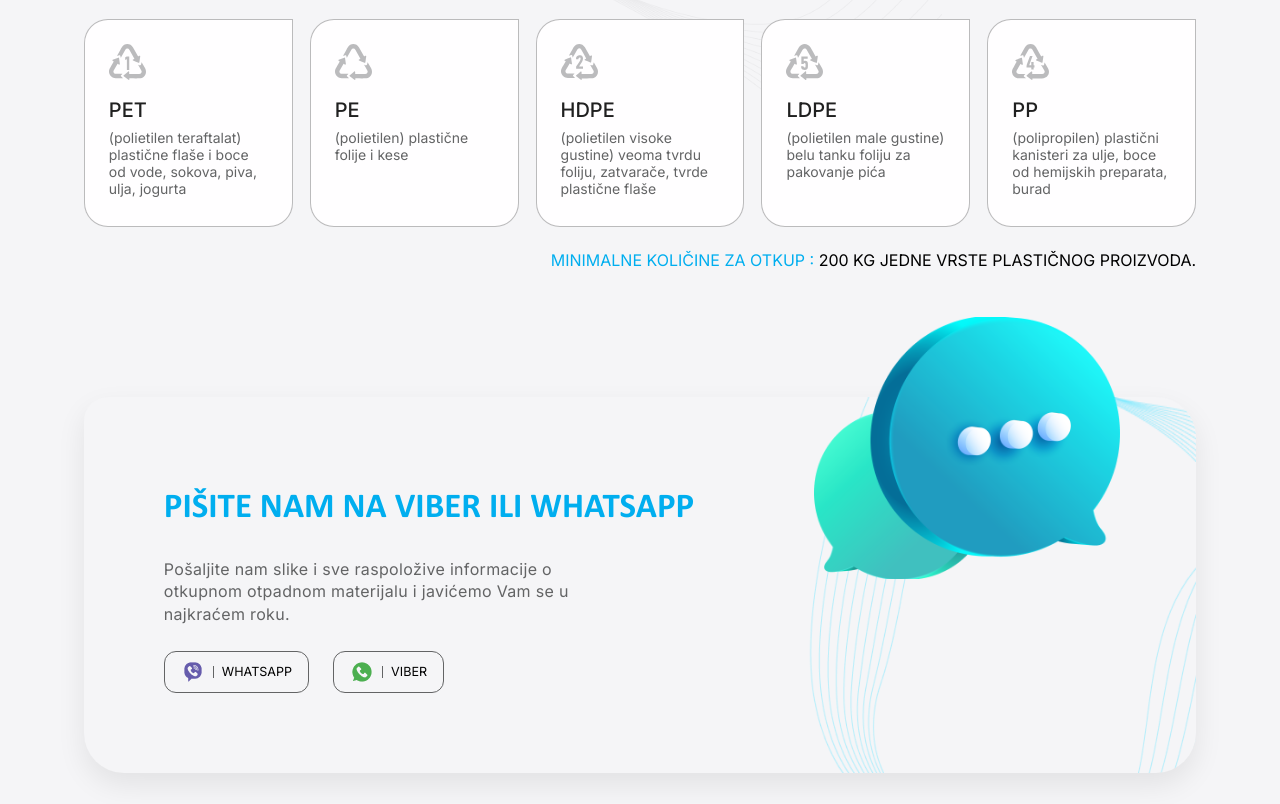
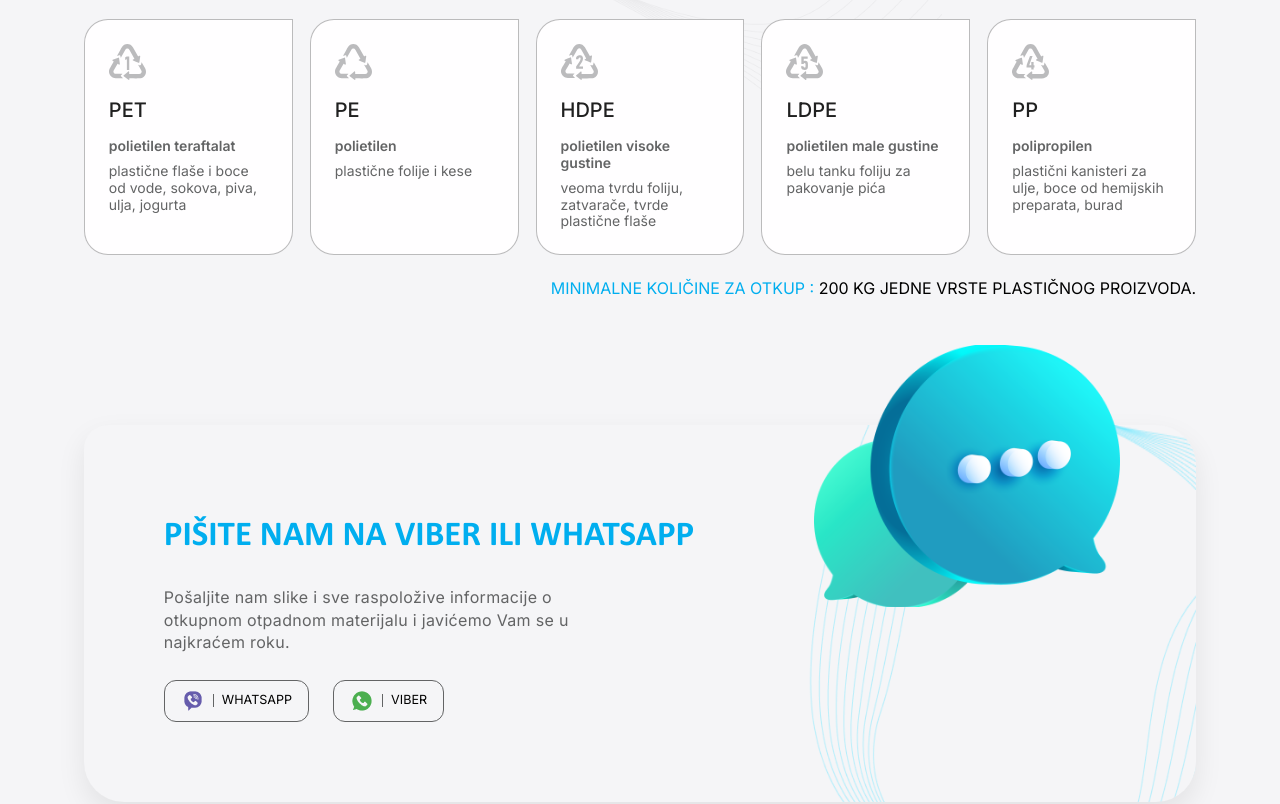
Before and after one commit to adamovic6666/replastic, a Next.js app: page / in a window 1280 px wide. Shown: the part 2300-3104 px from the top of the page. Built offline with nearby package versions, Linux system fonts and the light colour scheme.

Commit message:
added seo

```diff
--- a/components/layout/sections/about/About.js
+++ b/components/layout/sections/about/About.js
@@ -6,7 +6,7 @@ const About = () => {
       <div className={classes.AboutFrame}></div>
 
       <span id="about"></span>
-      <h3>replastic</h3>
+      <h3>O nama</h3>
       <div className={classes.TextWrapper}>
         <p className="body-text">
           U REPLASTIC reciklažnom pogonu svi materijali prolaze niz bezednosnih
--- a/components/layout/sections/contact/Contact.js
+++ b/components/layout/sections/contact/Contact.js
@@ -45,28 +45,39 @@ const Contact = () => {
                 <Telephone />
                 <div>
                   <p> Kancelarija</p>
-                  <p>022 560 294</p>
+                  <a className={classes.DetailLink} href="tel:+381022560294">
+                    <p>022 560 294</p>
+                  </a>
                 </div>
               </div>
               <div className={classes.DetailWrapper}>
                 <Android />
                 <div>
                   <p> Farid Safargaliev</p>
-                  <p>060 70 777 19</p>
+                  <a className={classes.DetailLink} href="tel:+3810607077719">
+                    <p>022 560 294</p>
+                  </a>
                 </div>
               </div>
               <div className={classes.DetailWrapper}>
                 <Android />
                 <div>
                   <p> Milen Nikolić</p>
-                  <p>063 387 954</p>
+                  <a className={classes.DetailLink} href="tel:+381063387954">
+                    <p>022 560 294</p>
+                  </a>
                 </div>
               </div>
               <div className={classes.DetailWrapper}>
                 <Email />
                 <div>
                   <p> Email</p>
-                  <p>info@replastic.rs</p>
+                  <a
+                    className={classes.DetailLink}
+                    href="mailto:info@replastic.rs"
+                  >
+                    <p>info@replastic.rs</p>
+                  </a>
                 </div>
               </div>
             </div>
--- a/components/layout/sections/contact/Contact.module.css
+++ b/components/layout/sections/contact/Contact.module.css
@@ -55,6 +55,16 @@
   font-weight: 400;
   letter-spacing: 0.02em;
   color: var(--gray);
+}
+
+.DetailLink {
+  display: block;
+}
+
+.DetailLink p {
+  font-weight: 400 !important;
+  letter-spacing: 0.02em;
+  color: var(--gray) !important;
 }
 
 .DetailWrapper svg {
--- a/components/layout/sections/hero/Hero.module.css
+++ b/components/layout/sections/hero/Hero.module.css
@@ -49,7 +49,7 @@
 
 .HeroTextWrapper {
   padding-top: 80px;
-  margin-bottom: 121px;
+  margin-bottom: 64px;
 }
 
 .HeroTextWrapper a {
--- a/components/layout/sections/informations/Informations.js
+++ b/components/layout/sections/informations/Informations.js
@@ -15,7 +15,7 @@ const Informations = () => {
             otpadnom materijalu i javićemo Vam se u najkraćem roku.
           </p>
           <div className={classes.LinksWrapper}>
-            <a href="viber://chat?number=0607077719" className={classes.Link}>
+            <a href="viber://chat?number=063387954" className={classes.Link}>
               <Image
                 src="/viber.png"
                 height={24}
@@ -24,7 +24,7 @@ const Informations = () => {
               />
               <span>whatsapp</span>
             </a>
-            <a href="https://wa.me/0607077719" className={classes.Link}>
+            <a href="https://wa.me/063387954" className={classes.Link}>
               <Image
                 src="/whatsupp.png"
                 height={24}
@@ -37,10 +37,11 @@ const Informations = () => {
         </div>
         <div className={classes.BubbleMobile}>
           <Image
-            src="/speach-bubble-mobile.png"
+            src="/bubble.png"
             alt="bubble-image"
-            layout="fill"
-            objectFit="cover"
+            width={200}
+            height={200}
+            layout="responsive"
           />
         </div>
 
--- a/components/layout/sections/informations/Informations.module.css
+++ b/components/layout/sections/informations/Informations.module.css
@@ -72,10 +72,21 @@
 }
 
 .BubbleMobile {
+  display: flex;
+  align-items: center;
+  justify-content: center;
+  width: 70%;
+  height: 264px;
+}
+
+.BubbleMobile img {
+  margin: 0 auto;
   display: block;
   width: 100%;
-  height: 528px;
+  height: 100%;
   position: relative;
+  left: 50%;
+  transform: translate(-30%, -15%);
 }
 
 @media only screen and (min-width: 768px) {
--- a/components/layout/sections/redemption/Redemption.js
+++ b/components/layout/sections/redemption/Redemption.js
@@ -20,12 +20,13 @@ const Redemption = () => {
         </div>
       </div>
       <div className={classes.CardsWrapper}>
-        {REDEMPTION_DETAILS.map(({ id, title, description, svg }) => {
+        {REDEMPTION_DETAILS.map(({ id, title, description, svg, type }) => {
           return (
             <div key={id} className={classes.Card}>
               <div className={classes.CardImageWrapper}>{svg}</div>
               <div className={classes.CardTextWrapper}>
                 <span>{title}</span>
+                <p>{type}</p>
                 <p>{description}</p>
               </div>
             </div>
@@ -37,6 +38,12 @@ const Redemption = () => {
           <span> Minimalne količine za otkup : </span>
           200 kg jedne vrste plastičnog proizvoda.
         </p>
+        <p>
+          <span>
+            Minimalne količine za otkup <br /> 200 kg jedne vrste plastičnog
+            proizvoda.
+          </span>
+        </p>
       </div>
     </div>
   );
--- a/components/layout/sections/redemption/Redemption.module.css
+++ b/components/layout/sections/redemption/Redemption.module.css
@@ -63,12 +63,25 @@
   margin-top: 8px;
 }
 
+.CardTextWrapper p:nth-of-type(1) {
+  font-weight: 600;
+  margin-top: 16px;
+}
+
 .BottomText {
   text-align: center;
   font-size: 12px;
-  line-height: 120%;
+  line-height: 150%;
   text-transform: uppercase;
   padding-top: 8px;
+}
+
+.BottomText p:nth-of-type(1) {
+  display: none;
+}
+
+.BottomText p:nth-of-type(2) {
+  display: block;
 }
 
 .BottomText span {
@@ -99,13 +112,21 @@
 
   .Card {
     width: 20%;
-    height: 208px;
     max-width: auto;
   }
 
   .BottomText {
     font-size: 16px;
     text-align: right;
+    line-height: 120%;
+  }
+
+  .BottomText p:nth-of-type(1) {
+    display: block;
+  }
+
+  .BottomText p:nth-of-type(2) {
+    display: none;
   }
 }
 
--- a/components/seo/SEO.js
+++ b/components/seo/SEO.js
@@ -1,6 +1,14 @@
 import { NextSeo } from "next-seo";
+import Head from "next/head";
 const SEO = ({ metaTitle }) => {
   return (
+    <>
+      <Head>
+        <meta
+          name="viewport"
+          content="width=device-width, initial-scale=1.0, maximum-scale=1.0, user-scalable=0"
+        />
+      </Head>
       <NextSeo
         title={metaTitle}
         description="This is a demo description"
@@ -32,6 +40,7 @@ const SEO = ({ metaTitle }) => {
           site_name: "https://replastic.vercel.app/",
         }}
       />
+    </>
   );
 };
 
--- a/pageData/data.js
+++ b/pageData/data.js
@@ -10,8 +10,8 @@ export const REDEMPTION_DETAILS = [
   {
     id: 1,
     title: "pet",
-    description:
-      "(polietilen teraftalat) plastične flaše i boce od vode, sokova, piva, ulja, jogurta",
+    type: "polietilen teraftalat",
+    description: "plastične flaše i boce od vode, sokova, piva, ulja, jogurta",
     svg: (
       <svg
         width="37"
@@ -53,7 +53,9 @@ export const REDEMPTION_DETAILS = [
   {
     id: 2,
     title: "pe",
-    description: "(polietilen) plastične folije i kese",
+    type: "polietilen",
+
+    description: "plastične folije i kese",
     svg: (
       <svg
         width="37"
@@ -90,8 +92,9 @@ export const REDEMPTION_DETAILS = [
   {
     id: 3,
     title: "hdpe",
-    description:
-      "(polietilen visoke gustine) veoma tvrdu foliju, zatvarače, tvrde plastične flaše",
+    type: "polietilen visoke gustine",
+
+    description: "veoma tvrdu foliju, zatvarače, tvrde plastične flaše",
     svg: (
       <svg
         width="37"
@@ -133,8 +136,9 @@ export const REDEMPTION_DETAILS = [
   {
     id: 4,
     title: "ldpe",
-    description:
-      "(polietilen male gustine) belu tanku foliju za pakovanje pića",
+    type: "polietilen male gustine",
+
+    description: "belu tanku foliju za pakovanje pića",
     svg: (
       <svg
         width="37"
@@ -176,8 +180,9 @@ export const REDEMPTION_DETAILS = [
   {
     id: 5,
     title: "pp",
+    type: "polipropilen",
     description:
-      "(polipropilen) plastični kanisteri za ulje, boce od hemijskih preparata, burad",
+      "plastični kanisteri za ulje, boce od hemijskih preparata, burad",
     svg: (
       <svg
         width="37"
--- a/pages/_document.js
+++ b/pages/_document.js
@@ -2,7 +2,7 @@ import Document, { Html, Head, Main, NextScript } from "next/document";
 
 class CustomDocument extends Document {
   render = () => (
-    <Html lang="en" style={{ scrollBehavior: "smooth !important" }}>
+    <Html lang="en">
       <Head>
         <link rel="preconnect" href="https://fonts.googleapis.com" />
         <link rel="preconnect" href="https://fonts.gstatic.com" crossorigin />
@@ -11,7 +11,6 @@ class CustomDocument extends Document {
           rel="stylesheet"
         />
         <meta name="description" content="descriptoin-placeholder" />
-        <meta name="viewport" content="width=device-width, initial-scale=1" />
         <meta name="theme-color" content="#ffffff" />
         <link
           rel="apple-touch-icon"
--- a/styles/globals.css
+++ b/styles/globals.css
@@ -20,7 +20,7 @@
   --text-color: #000000;
 }
 
-html:focus-within {
+html {
   scroll-behavior: smooth;
 }
 
```
Lines whose indentation alone changed are shown as unchanged.
